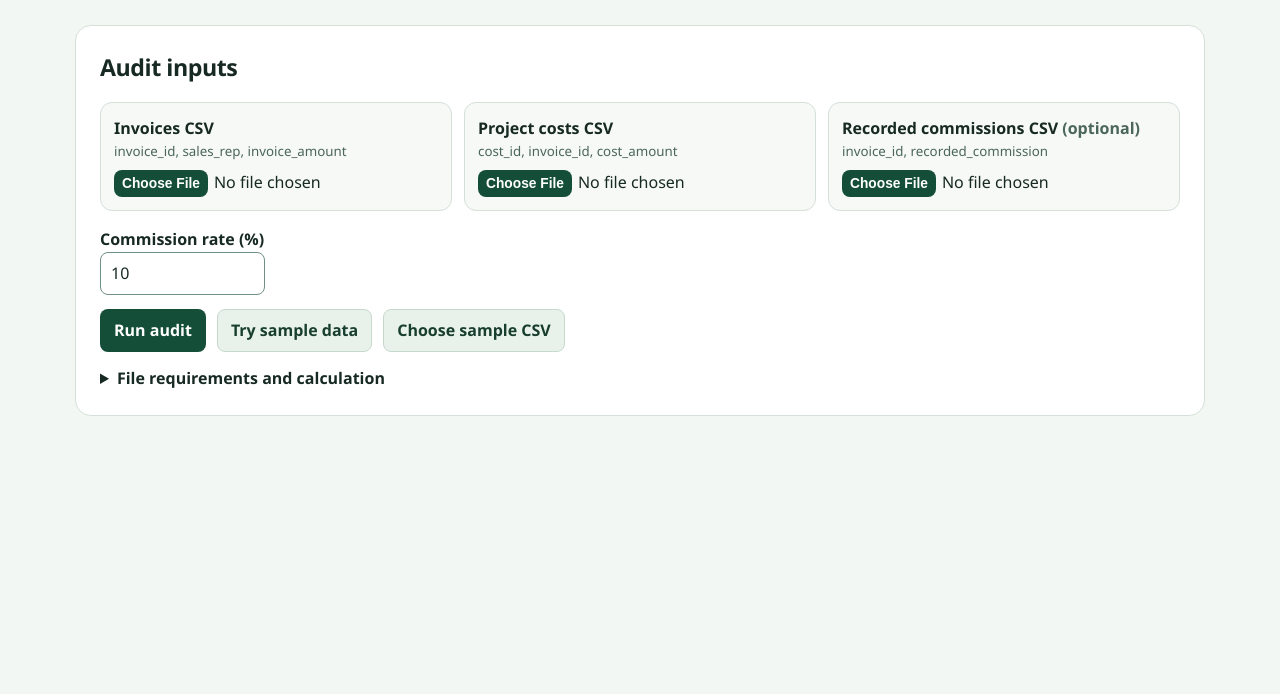
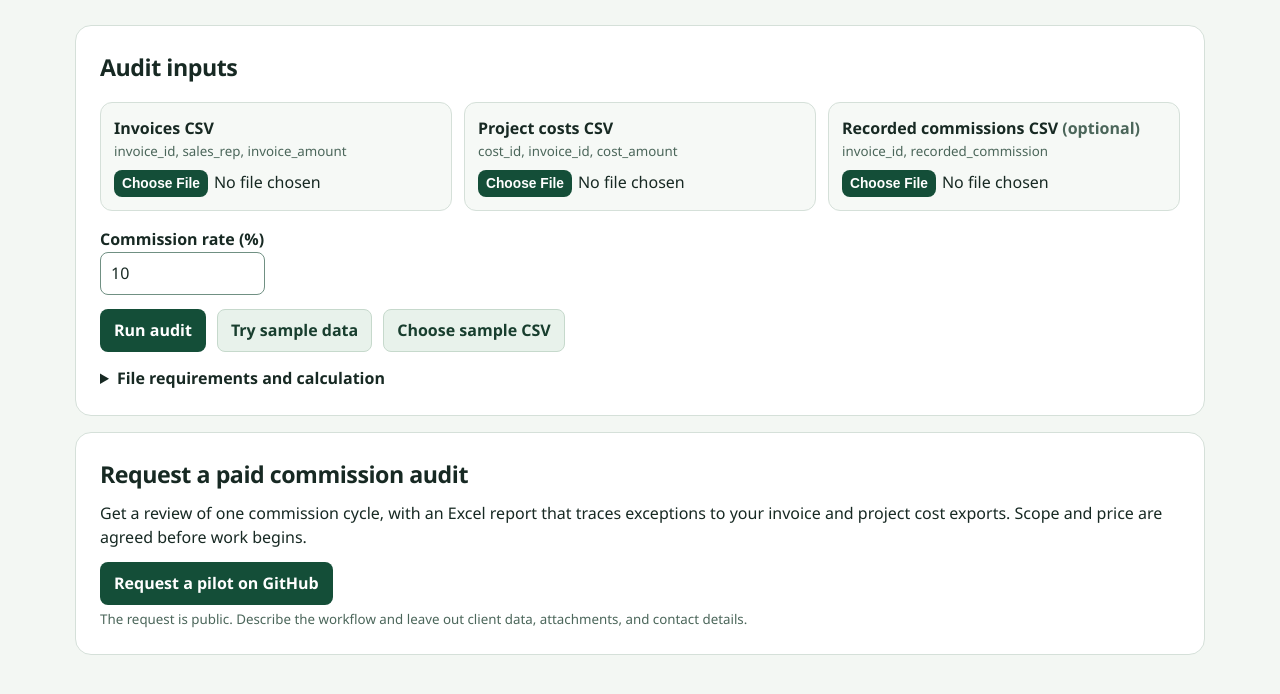
Before and after one commit to ravula0612/reconciledesk, a plain HTML site: page commission-audit.html in a window 1280 px wide. Shown: the part 256-950 px from the top of the page. Before the commit the page ends 800 px from the top, so only its background shows below. Drawn offline with Linux system fonts and the light colour scheme.

Commit message:
Add paid commission audit pilot inquiry

```diff
--- a/commission-audit.html
+++ b/commission-audit.html
@@ -19,7 +19,8 @@
     label,strong{display:block;font-weight:700}small,.muted{color:var(--muted)}small{display:block;overflow-wrap:anywhere}
     input[type=file]{display:block;width:100%;margin-top:9px}input,select,button{font:inherit}
     input[type=text],select{border:1px solid #709083;background:#fff;color:var(--ink);border-radius:8px;padding:8px 10px;width:100%}
-    button,input::file-selector-button{background:var(--accent);color:#fff;border:1px solid transparent;border-radius:8px;padding:8px 13px;font-weight:650;cursor:pointer}
+    button,input::file-selector-button,.pilot-link{background:var(--accent);color:#fff;border:1px solid transparent;border-radius:8px;padding:8px 13px;font-weight:650;cursor:pointer}
+    .pilot-link{display:inline-block;text-decoration:none;margin:12px 0 4px}.pilot-link:hover{text-decoration:underline}
     input::file-selector-button{padding:5px 7px;margin-right:6px;font-size:.86rem}.secondary{background:#e8f2eb;color:#183e2e;border-color:#c6d9cc}
     button:disabled{opacity:.55;cursor:wait}.row{display:flex;gap:11px;align-items:center;flex-wrap:wrap}.spread{justify-content:space-between}
     .rate{max-width:165px;margin:0 0 14px}.metric strong{font-size:1.55rem;overflow-wrap:anywhere}#status{margin-top:10px;color:#8b2723}
@@ -87,6 +88,12 @@
         <div class="scroll" tabindex="0" aria-label="Cost and commission input audit"><table id="input-table"></table></div>
       </details>
     </section>
+    <section id="pilot" class="panel" aria-labelledby="pilot-heading">
+      <h2 id="pilot-heading">Request a paid commission audit</h2>
+      <p class="note">Get a review of one commission cycle, with an Excel report that traces exceptions to your invoice and project cost exports. Scope and price are agreed before work begins.</p>
+      <a class="pilot-link" href="https://github.com/ravula0612/reconciledesk/issues/new?title=Commission%20audit%20pilot%20inquiry&amp;body=Which%20accounting%20tool%20and%20cost%20export%20do%20you%20use%3F%0A%0AHow%20many%20invoices%20are%20in%20one%20commission%20cycle%3F%0A%0AHow%20many%20commission%20rules%20do%20you%20apply%3F%0A%0A%0A%0ADescribe%20your%20workflow%20only.%20This%20issue%20is%20public.%20Leave%20out%20names%2C%20contact%20details%2C%20amounts%2C%20records%2C%20and%20attachments.">Request a pilot on GitHub</a>
+      <small>The request is public. Describe the workflow and leave out client data, attachments, and contact details.</small>
+    </section>
   </main>
 </body>
 </html>
```
